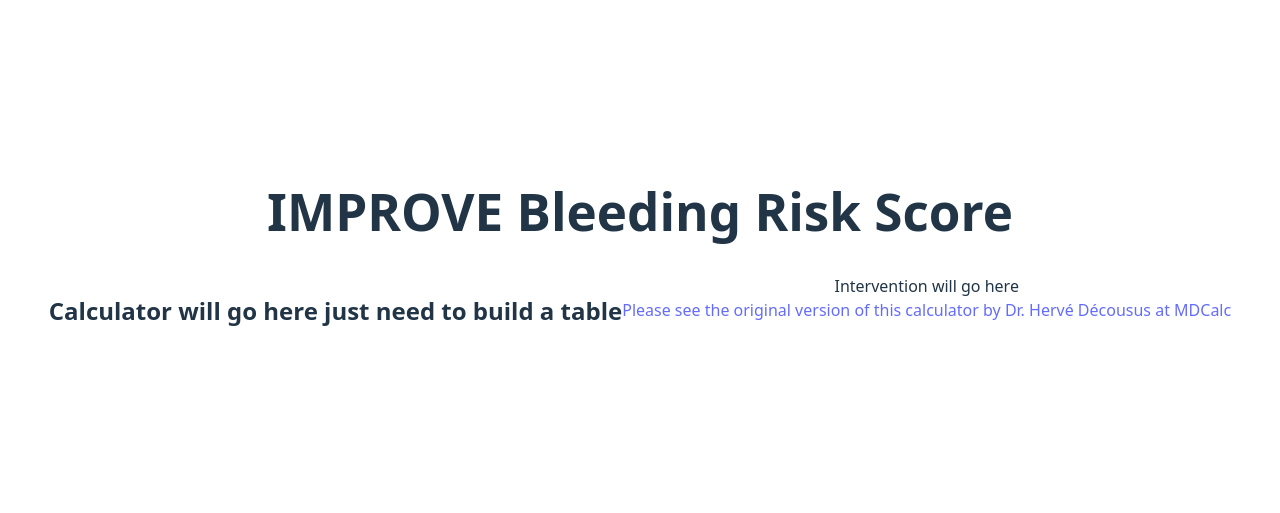
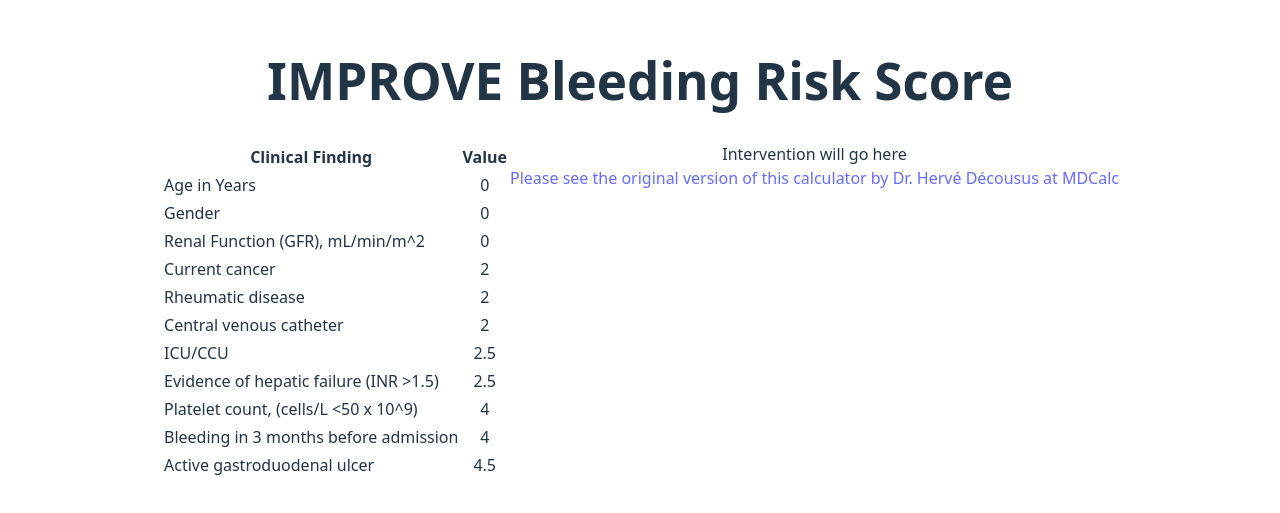
Before and after one commit to mpegram3rd/med-calc-bleeding-risk, a React (Vite) app: page / in a window 1280 px wide. Shown: the part 151-664 px from the top of the page. Built offline with nearby package versions, Linux system fonts and the light colour scheme.

Commit message:
Starting to build out actual calculator and some initial table styling.

```diff
--- a/src/calculator/Calculator.tsx
+++ b/src/calculator/Calculator.tsx
@@ -1,4 +1,5 @@
 import type {Dispatch, SetStateAction} from "react";
+import type { CalculatorField } from "./fields.ts"
 
 interface CalculatorProps {
     setScore: Dispatch<SetStateAction<number>>;
@@ -12,9 +13,99 @@ const Calculator: React.FC<CalculatorProps> = ({setScore}) => {
 
     return (
         <div className="calculator">
-            <h2>Calculator will go here just need to build a table</h2>
+            <table>
+                <thead>
+                    <tr className="calc_row">
+                        <th>Clinical Finding</th>
+                        <th>Value</th>
+                    </tr>
+                </thead>
+                <tbody>
+                    { calcFields.map((calcField: CalculatorField) => (
+                        <tr key={ calcField.label } className="calc_row">
+                            <td className="field_label">
+                                { calcField.label }
+                            </td>
+                            <td className="field_value">
+                                { calcField.values[0].value }
+                            </td>
+                        </tr>
+                    ))}
+                </tbody>
+            </table>
         </div>
     );
 }
 
+const calcFields: CalculatorField[] = [
+    {
+        label: "Age in Years",
+        values: [
+            { label: '<40', value: 0 },
+            { label: '40-48', value: 1.5 },
+            { label: '≥85', value: 3.5 }
+        ],
+        required: true
+    },
+    {
+        label: "Gender",
+        values: [
+            { label: 'Female', value: 0 },
+            { label: 'Male', value: 1 }
+        ],
+        required: true
+    },
+    {
+        label: 'Renal Function (GFR), mL/min/m^2',
+        values: [
+            { label: '≥85', value: 0 },
+            { label: '30-59', value: 1 },
+            { label: '<30>', value: 2.5 }
+        ],
+        required: false
+    },
+    {
+        label: 'Current cancer',
+        note: 'Evidence of active malignancy within the last 6 months',
+        values: [ { label: 'Yes', value: 2 } ],
+        required: false
+    },
+    {
+        label: 'Rheumatic disease',
+        values: [ { label: 'Yes', value: 2 } ],
+        required: false
+    },
+    {
+        label: 'Central venous catheter',
+        values: [ { label: 'Yes', value: 2 } ],
+        required: false
+    },
+    {
+        label: 'ICU/CCU',
+        values: [ { label: 'Yes', value: 2.5 } ],
+        required: false
+    },
+    {
+        label: 'Evidence of hepatic failure (INR >1.5)',
+        values: [ { label: 'Yes', value: 2.5 } ],
+        required: false
+    },
+    {
+        label: 'Platelet count, (cells/L <50 x 10^9)',
+        values: [ { label: '<50 x 10<sup>9</sup>', value: 4 } ],
+        required: false
+    },
+    {
+        label: 'Bleeding in 3 months before admission',
+        values: [ { label: 'Yes', value: 4 } ],
+        required: false
+    },
+    {
+        label: 'Active gastroduodenal ulcer',
+        values: [ { label: 'Yes', value: 4.5 } ],
+        required: false
+    }
+]
+
+
 export default Calculator;
--- a/src/calculator/CalculatorContainer.css
+++ b/src/calculator/CalculatorContainer.css
@@ -5,3 +5,14 @@
     /*align-items: center;*/
     /*gap: 2rem;*/
 }
+
+.calculator table {
+    border: 5px;
+}
+.calc_row {
+    border-bottom: 5px solid #ccc;
+}
+
+.field_label {
+    text-align: left;
+}
--- /dev/null
+++ b/src/calculator/fields.ts
@@ -0,0 +1,11 @@
+export interface FieldValues {
+    label: string;
+    value: number;
+}
+
+export interface CalculatorField {
+    label: string;
+    note?: string;
+    values: FieldValues[];
+    required : boolean ;
+}
```
Also changed, not shown: 1 other file (tests, documents, lock files or other folders).
